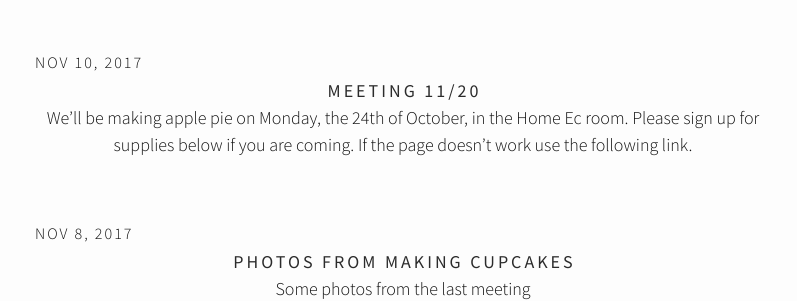
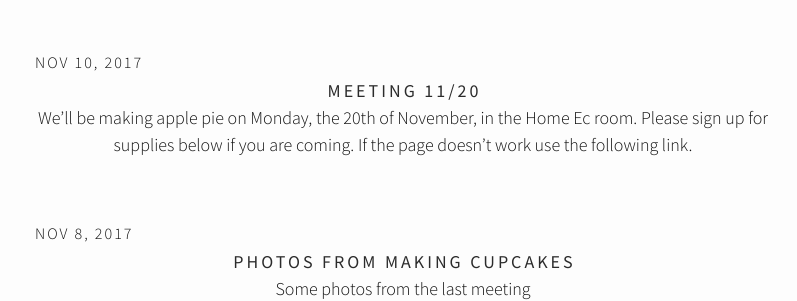
Before and after one commit to jeromebaking/jeromebaking.github.io, a Jekyll site: the page built from index.html, in a window 1280 px wide. Shown: the part 285-586 px from the top of the page, without its empty margins (237-1034 px from the left). Built offline with Jekyll 4.4.1, drawn with Linux system fonts in a browser that asks for light colours; nearby versions of some CDN libraries; the list of posts is cut into pages by our own code.

Commit message:
Updated Meeting 11 Slash 20

```diff
--- a/_posts/2017-11-10-meeting-11-slash-20.markdown
+++ b/_posts/2017-11-10-meeting-11-slash-20.markdown
@@ -1,8 +1,9 @@
 ---
 title: Meeting 11/20
 date: 2017-11-10 23:27:00 Z
+layout: page
 ---
 
-We'll be making apple pie on Monday, the 24th of October, in the Home Ec room. Please sign up for supplies below if you are coming. If the page doesn't work use the following [link](http://www.signupgenius.com/go/508054bafa822a1fd0-apple).
+We'll be making apple pie on Monday, the 20th of November, in the Home Ec room. Please sign up for supplies below if you are coming. If the page doesn't work use the following [link](http://www.signupgenius.com/go/508054bafa822a1fd0-apple).
 
 <iframe src="http://www.signupgenius.com/go/508054bafa822a1fd0-apple" width="100%" height="500px"></iframe>
```
